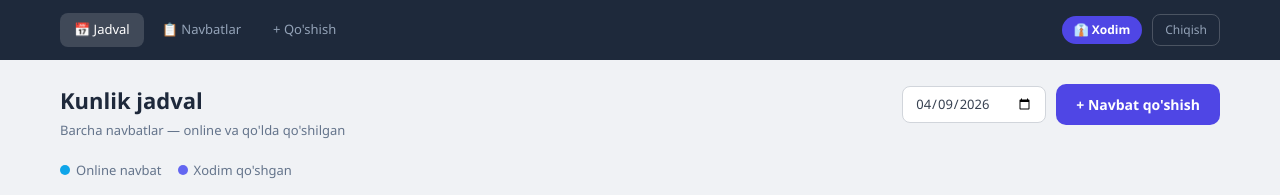
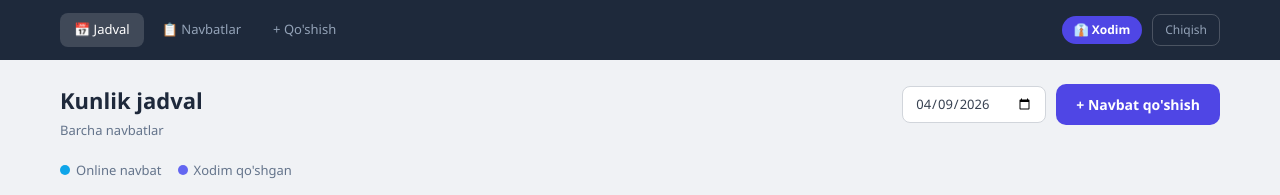
Before and after one commit to ZokirYorov/Salon-Queue, a Vue app: page /home in a window 1280 px wide. Both pictures are taken after a click on the button 640 px from the left and 447 px from the top of the page. Shown: the top 195 px of the page. Built offline with nearby package versions, Linux system fonts and the light colour scheme.

Commit message:
some changes

```diff
--- a/src/views/SalonView.vue
+++ b/src/views/SalonView.vue
@@ -62,7 +62,7 @@
           <div class="page-header">
             <div>
               <h2 class="page-title">Kunlik jadval</h2>
-              <p class="page-sub">Barcha navbatlar — online va qo'lda qo'shilgan</p>
+              <p class="page-sub">Barcha navbatlar</p>
             </div>
             <div class="header-actions">
               <input type="date" v-model="scheduleDate" class="date-input" />
```
